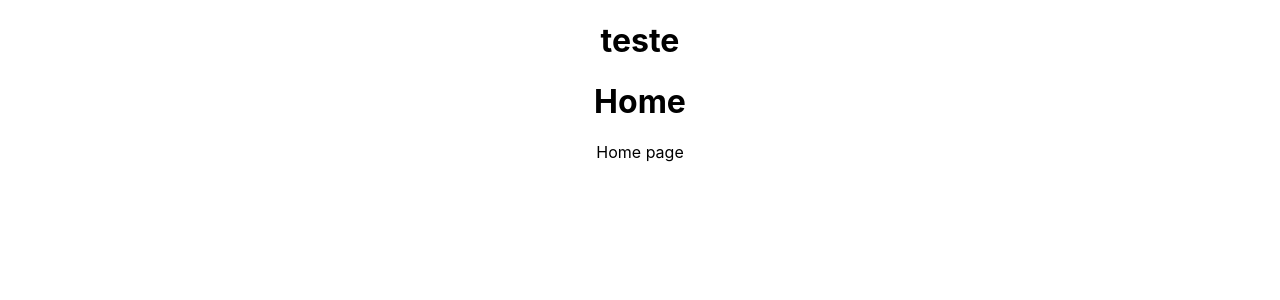
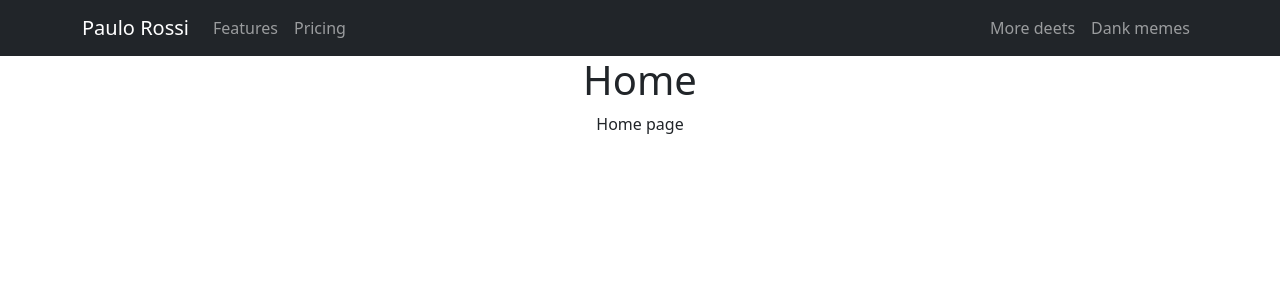
Before and after one commit to DubonP/potifolioPauloRossi, a React (Create React App) app: page / in a window 1280 px wide. Shown: the top 300 px of the page. Built offline with nearby package versions, Linux system fonts and the light colour scheme.

Commit message:
creating data and bootstrap header

```diff
--- a/package.json
+++ b/package.json
@@ -6,7 +6,9 @@
     "@testing-library/jest-dom": "^5.14.1",
     "@testing-library/react": "^13.0.0",
     "@testing-library/user-event": "^13.2.1",
+    "bootstrap": "^5.2.3",
     "react": "^18.2.0",
+    "react-bootstrap": "^2.7.0",
     "react-dom": "^18.2.0",
     "react-router-dom": "^6.8.0",
     "react-scripts": "5.0.1",
--- a/src/App.js
+++ b/src/App.js
@@ -2,11 +2,13 @@
 import { Routes, Route } from "react-router-dom";
 import "./App.css";
 import Home from "./pages/home/home";
+import Header from "./components/header/header";
+import "bootstrap/dist/css/bootstrap.min.css";
 
 function App() {
   return (
     <div className="App">
-      <h1>teste</h1>
+      <Header />
       <Routes>
         <Route path="/" element={<Home />} />
         <Route path="/home" element={<Home />} />
--- a/src/components/header/header.jsx
+++ b/src/components/header/header.jsx
@@ -0,0 +1,29 @@
+import Container from "react-bootstrap/Container";
+import Nav from "react-bootstrap/Nav";
+import Navbar from "react-bootstrap/Navbar";
+import NavDropdown from "react-bootstrap/NavDropdown";
+
+function Header() {
+  return (
+    <Navbar collapseOnSelect expand="lg" bg="dark" variant="dark">
+      <Container>
+        <Navbar.Brand href="#home">Paulo Rossi</Navbar.Brand>
+        <Navbar.Toggle aria-controls="responsive-navbar-nav" />
+        <Navbar.Collapse id="responsive-navbar-nav">
+          <Nav className="me-auto">
+            <Nav.Link href="#features">Features</Nav.Link>
+            <Nav.Link href="#pricing">Pricing</Nav.Link>
+          </Nav>
+          <Nav>
+            <Nav.Link href="#deets">More deets</Nav.Link>
+            <Nav.Link eventKey={2} href="#memes">
+              Dank memes
+            </Nav.Link>
+          </Nav>
+        </Navbar.Collapse>
+      </Container>
+    </Navbar>
+  );
+}
+
+export default Header;
```
Also changed, not shown: src/data/projetos.jsx (added, +20 -0 lines), 1 other file (tests, documents, lock files or other folders).
